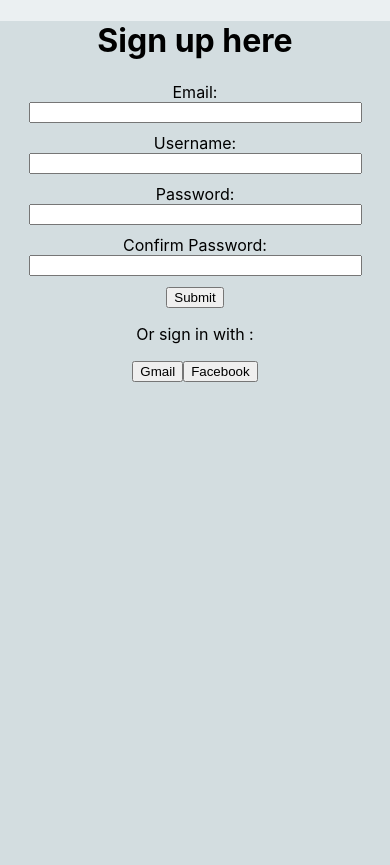
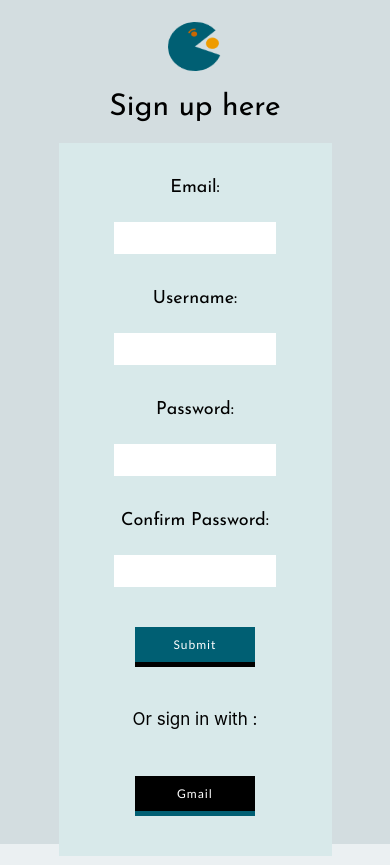
Before and after one commit to nizoom/foodnearme, a Next.js app: page /signup in a window 390 px wide. Built offline with nearby package versions, Linux system fonts and the light colour scheme; no server answers.

Commit message:
added desktop and mobile css for sign up page

```diff
--- a/pages/signin.css
+++ b/pages/signin.css
@@ -50,6 +50,7 @@
     font-family: 'Josefin Sans', sans-serif;
     font-weight: 400;
     margin-top: 0;
+    z-index: 100;
 }
 
 .group{
@@ -274,3 +275,5 @@ form{
 
     }
 }
+
+/* SIGN UP PAGE CLASSES */
--- a/pages/signin.js
+++ b/pages/signin.js
@@ -75,7 +75,7 @@ function SignInScreen() {
         </div>
 
         <div className = 'wavebottom-wrapper'>
-          <Image src = {waveBottom}  className = 'wavetop' width = '256' height = '461' layout='responsive'/>
+        <Image src = {waveBottom}  className = 'wavetop' width = '256' height = '461' layout='responsive'/>
         </div>
 
         <h1 className = 'instructional-header'> Please sign in</h1>
--- a/pages/signup.js
+++ b/pages/signup.js
@@ -5,14 +5,16 @@ import { createUserinDB } from "../firebase/setdatafirebase";
 import awth from "../firebase/clientApp";
 import { useRouter } from "next/router";
 
-// import {useAuthState} from "react-firebase-hooks/auth"
-// import {getAuth} from "firebase/auth"
+import Image from 'next/image'
+import logo from '../media/logo.png'
+import waveTop from '../media/wavetop.png';
+import waveBottom from '../media/wavebottom.png';
+
+
 
 
 function signUpPage(){
-    //hook to get userid once the account is created
-    // const auth = getAuth();
-    //const [user, loading, error] = useAuthState(auth);
+
 
     const router = useRouter();
 
@@ -50,35 +52,59 @@ function signUpPage(){
     }
     return(
         <div className = "signin-page-wrapper">
-            <h1> Sign up here</h1>
+
+
             {showErrs.length > 0 ? <h3>{showErrs}</h3>: null}
+
             <div>
+
+
+                    <div className = 'logo-wrapper-login'>
+                     <div className = 'logo-login'>
+                        <Image src = {logo} layout = '' priority fixed = '1x'/>
+                    </div>
+                    </div>
+
+                    <div className = 'wavetop-wrapper'>
+                        <Image src = {waveTop}  className = 'wavetop' width = '256' height = '461' layout='responsive'/>
+                    </div>
+
+                    <div className = 'wavebottom-wrapper'>
+                        <Image src = {waveBottom}  className = 'wavetop' width = '256' height = '461' layout='responsive'/>
+                    </div>
+
+                    <div>
+                        <h1 className = 'instructional-header'> Sign up here</h1>
+                    </div>
+
+                    <div className = "signin-wrapper">
                         <form onSubmit= {handleSignup}>
                             <div className="group">
-                        <label htmlFor="email"> Email:</label>
-                        <input type="email" name = "email" ref = {emailRef}/>
+                                <label htmlFor="email" className='label'> Email:</label>
+                                <input type="email" name = "email" ref = {emailRef} className = 'signin-inputs'/>
                             </div>
 
                             <div className="group">
-                        <label htmlFor="username"> Username:</label>
-                        <input type="text" name = "username" ref = {usernameRef}/>
+                                <label htmlFor="username" className='label'> Username:</label>
+                                <input type="text" name = "username" ref = {usernameRef} className = 'signin-inputs'/>
                             </div>
 
                             <div className="group">
-                        <label htmlFor="password"> Password: </label>
-                        <input type="password" name="password" ref = {pwRef}/>
+                                <label htmlFor="password" className='label'> Password: </label>
+                                <input type="password" name="password" ref = {pwRef} className = 'signin-inputs'/>
                             </div>
                             <div className="group">
-                        <label htmlFor="pwcnfm"> Confirm Password: </label>
-                        <input type="password" name="pwcfm" ref = {pwCfmRef}/>
+                                <label htmlFor="pwcnfm" className='label'> Confirm Password: </label>
+                                <input type="password" name="pwcfm" ref = {pwCfmRef} className = 'signin-inputs'/>
                             </div>
-                <button type = "submit"> Submit </button>
+                        <button type = "submit" className = 'signin-submit'> Submit </button>
                     <div>
                     <p> Or sign in with : </p>
-              <button> Gmail </button>
-              <button> Facebook </button>
+                    <button className = 'gmail-btn'> Gmail </button>
+
                     </div>
                 </form>
+            </div>
             </div>
 
         </div>
```
Lines whose indentation alone changed are shown as unchanged.
